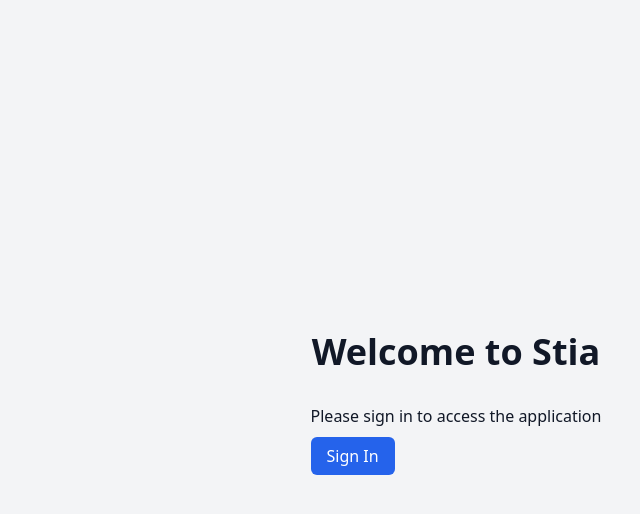
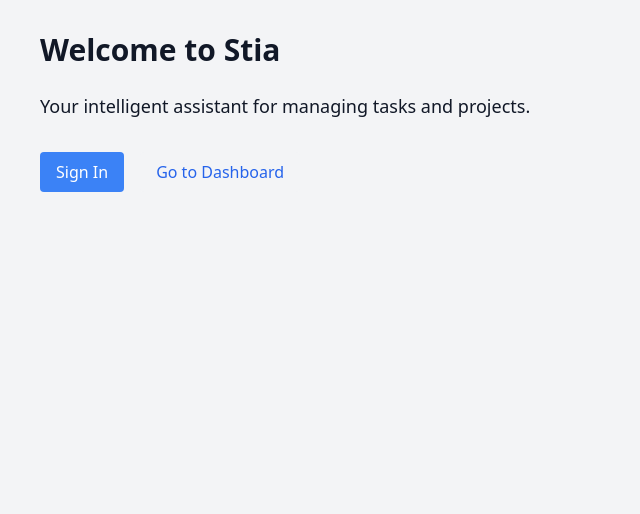
Before and after one commit to TeamUpswell/stia-fresh, a Next.js app: page / in a window 1280 px wide. Shown: the top 514 px of the page, without its empty margins (184-824 px from the left). Built offline with nearby package versions, Linux system fonts and the light colour scheme; no server answers.

Commit message:
Fix TypeScript errors in user management page and improve accessibility

```diff
--- a/app/page.tsx
+++ b/app/page.tsx
@@ -1,45 +1,31 @@
 "use client";
 
-import { useAuth } from "@/components/AuthProvider";
-import Link from "next/link";
+import Link from 'next/link';
 
-export default function Home() {
-  const { user, loading } = useAuth();
+export default function HomePage() {
+  return (
+    <div className="p-8 max-w-4xl mx-auto">
+      <h1 className="text-3xl font-bold mb-6">Welcome to Stia</h1>
 
-  if (loading) {
-    return (
-      <div className="flex min-h-screen flex-col items-center justify-center p-24">
-        <div className="animate-spin rounded-full h-12 w-12 border-t-2 border-b-2 border-blue-500"></div>
-        <p className="mt-4">Loading...</p>
+      <p className="mb-8 text-lg">
+        Your intelligent assistant for managing tasks and projects.
+      </p>
+
+      <div className="flex gap-4">
+        <Link
+          href="/auth"
+          className="px-4 py-2 bg-blue-500 text-white rounded hover:bg-blue-600"
+        >
+          Sign In
+        </Link>
+
+        <Link
+          href="/dashboard"
+          className="px-4 py-2 bg-gray-100 rounded hover:bg-gray-200"
+        >
+          Go to Dashboard
+        </Link>
       </div>
-    );
-  }
-
-  return (
-    <main className="flex min-h-screen flex-col items-center justify-center p-24">
-      <h1 className="text-4xl font-bold">Welcome to Stia</h1>
-
-      {user ? (
-        <div className="mt-8">
-          <p className="mb-4">Logged in as: {user.email}</p>
-          <Link
-            href="/calendar"
-            className="px-4 py-2 bg-blue-600 text-white rounded-md"
-          >
-            Go to Calendar
-          </Link>
-        </div>
-      ) : (
-        <div className="mt-8">
-          <p className="mb-4">Please sign in to access the application</p>
-          <Link
-            href="/auth"
-            className="px-4 py-2 bg-blue-600 text-white rounded-md"
-          >
-            Sign In
-          </Link>
-        </div>
-      )}
-    </main>
+    </div>
   );
 }
--- a/next.config.js
+++ /dev/null
@@ -1,4 +0,0 @@
-/** @type {import('next').NextConfig} */
-const nextConfig = {}
-
-module.exports = nextConfig
--- a/package.json
+++ b/package.json
@@ -23,10 +23,10 @@
     "react-dom": "^18"
   },
   "devDependencies": {
-    "@types/node": "^20",
-    "@types/react": "^18",
+    "@types/node": "^20.17.47",
+    "@types/react": "^18.3.21",
     "@types/react-big-calendar": "^1.16.1",
-    "@types/react-dom": "^18",
+    "@types/react-dom": "^18.3.7",
     "autoprefixer": "^10.0.1",
     "eslint": "^8",
     "eslint-config-next": "14.0.4",
```
Also changed, not shown: app/admin/users/page.tsx (+100 -50 lines), 1 other file (tests, documents, lock files or other folders).
